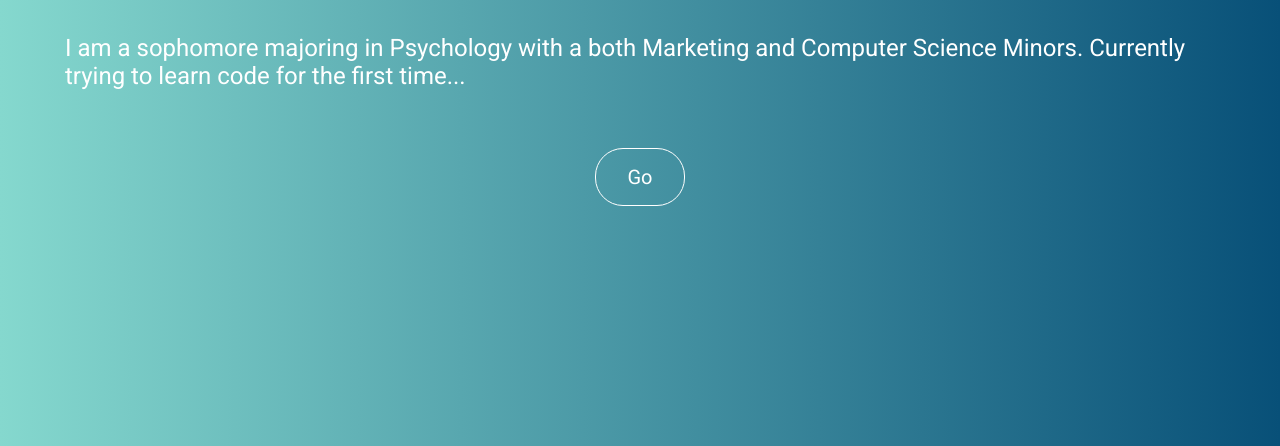
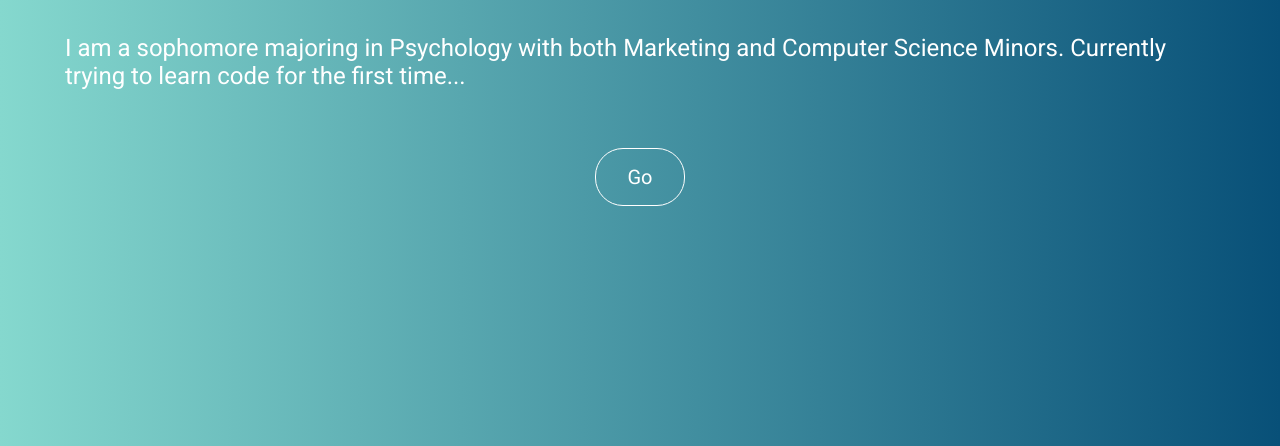
Before and after one commit to beaheratsch/beaheratsch.github.io, a plain HTML site: page index.html in a window 1280 px wide. Shown: the part 354-800 px from the top of the page. Drawn offline with nearby package versions, Linux system fonts and the light colour scheme.

Commit message:
fixed intro

```diff
--- a/index.html
+++ b/index.html
@@ -20,7 +20,7 @@
       <header>
 <div class="wrapper">
   <h1>Bea Heratsch</h1>
-    <p class="bio"> I am a sophomore majoring in Psychology with a both Marketing and Computer Science Minors. Currently trying to learn code for the first time...
+    <p class="bio"> I am a sophomore majoring in Psychology with both Marketing and Computer Science Minors. Currently trying to learn code for the first time...
     </p>
   <div class="buttonBox">
     <a class="myButton" href="#projects">Go</a>
```
